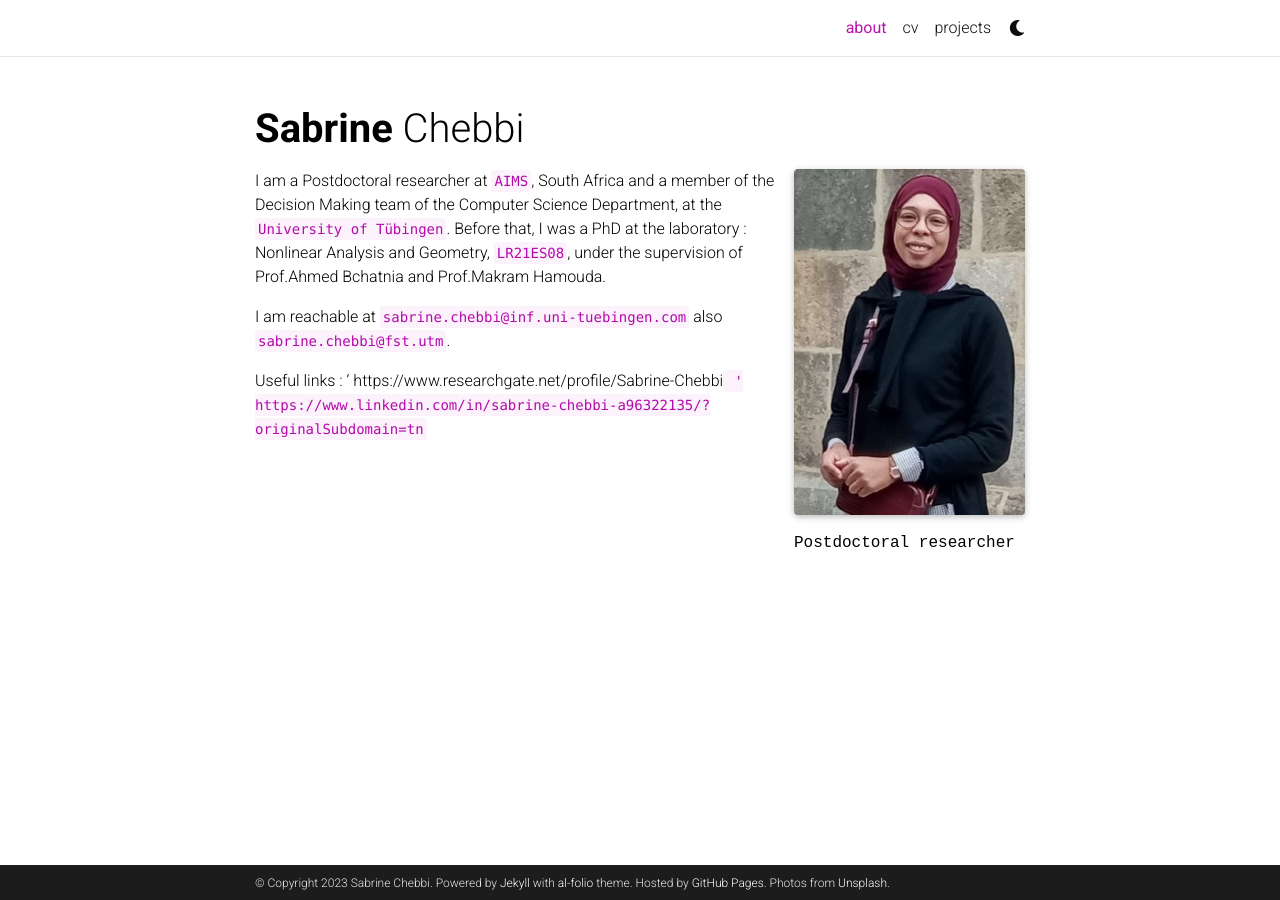
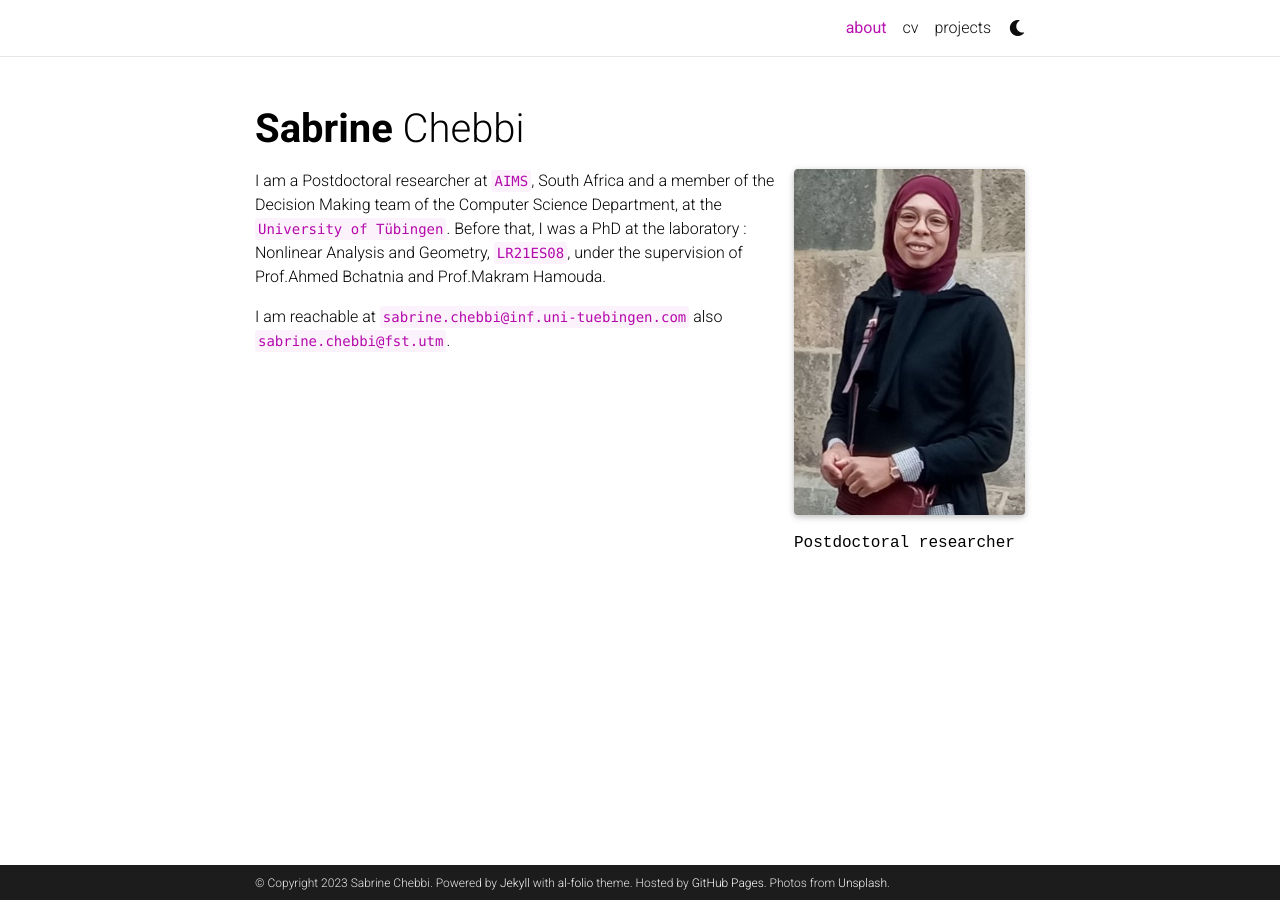
Before and after one commit to Sabrine-stack/Sabrine-stack.github.io, a Jekyll site: the page built from _pages/about.md, in a window 1280 px wide. Built offline with Jekyll 4.4.1, drawn with Linux system fonts in a browser that asks for light colours; full-size pictures stand in for the smaller copies a plugin makes; comment, search, counter and statistics services are not loaded; a style sheet for code colours, icons or effects is not loaded.

Commit message:
Update about.md

```diff
--- a/_pages/about.md
+++ b/_pages/about.md
@@ -16,6 +16,3 @@ profile:
 I am a Postdoctoral  researcher  at `AIMS`, South Africa and a member of the Decision Making team of the Computer Science Department, at the `University of Tübingen`. Before that, I was a PhD at the laboratory : Nonlinear Analysis and Geometry, `LR21ES08`, under the supervision of Prof.Ahmed Bchatnia and Prof.Makram Hamouda.
 
 I am reachable at `sabrine.chebbi@inf.uni-tuebingen.com` also `sabrine.chebbi@fst.utm`.
-
-Useful links : ' https://www.researchgate.net/profile/Sabrine-Chebbi`
-               ' https://www.linkedin.com/in/sabrine-chebbi-a96322135/?originalSubdomain=tn`
```
